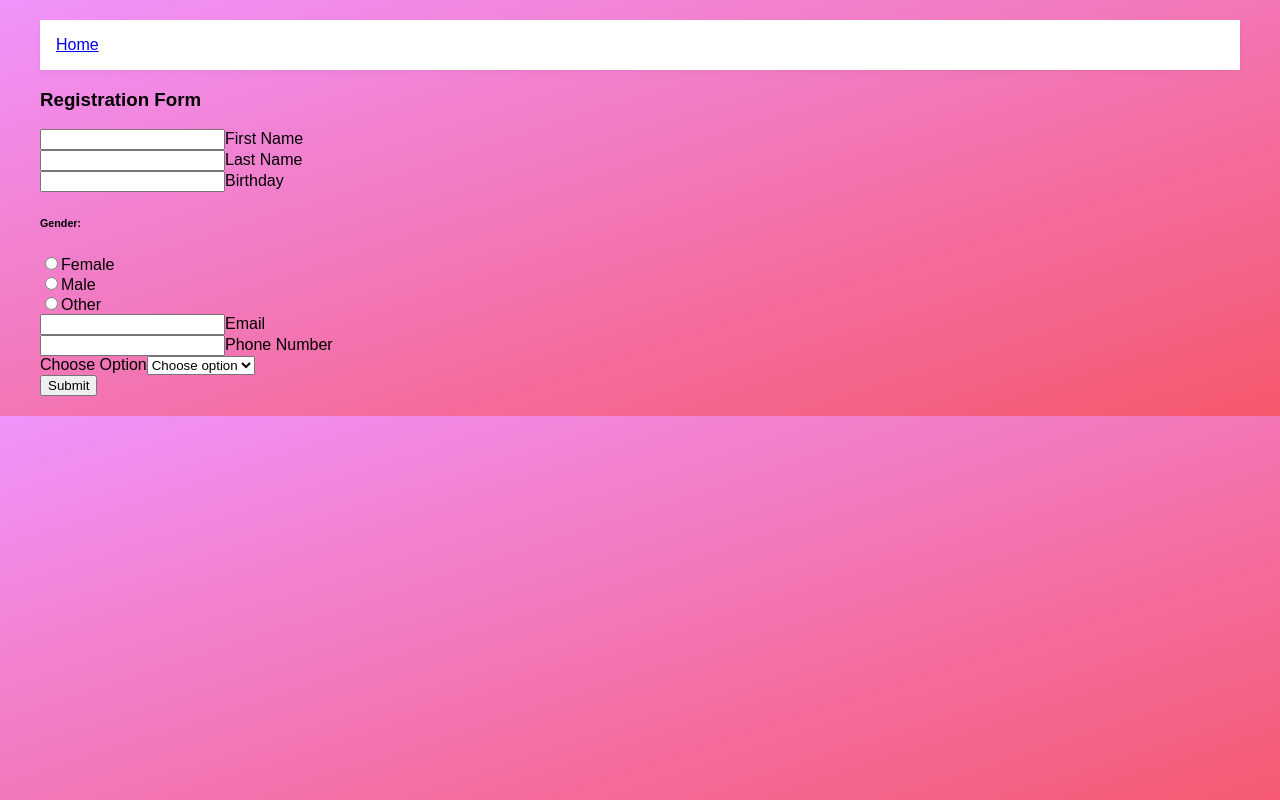
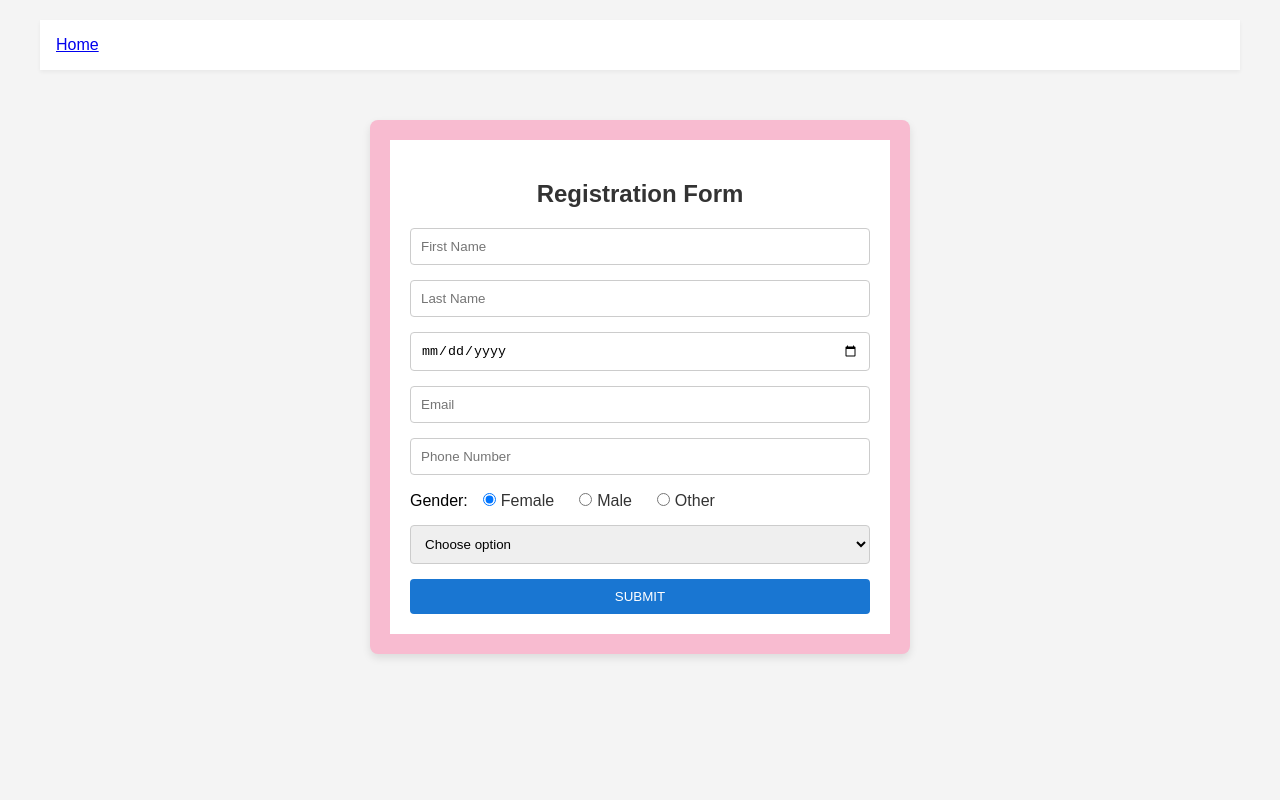
Before and after one commit to TELIT-Hackathon2023/5-totally_spice, a React (Create React App) app in the folder client/: page /registration in a window 1280 px wide. Built offline with nearby package versions, Linux system fonts and the light colour scheme.

Commit message:
registration-component

```diff
--- a/client/src/components/Registration.js
+++ b/client/src/components/Registration.js
@@ -1,76 +1,105 @@
-import React from 'react';
-import {
-  MDBBtn,
-  MDBContainer,
-  MDBRow,
-  MDBCol,
-  MDBCard,
-  MDBCardBody,
-  MDBInput,
-  MDBRadio
-} from 'mdb-react-ui-kit';
-
+import React, { useState } from 'react';
 import '../styles/Registration.css';
 
-function Registration() {
+const RegistrationForm = () => {
+  // State for each input field
+  const [firstName, setFirstName] = useState('');
+  const [lastName, setLastName] = useState('');
+  const [birthday, setBirthday] = useState('');
+  const [email, setEmail] = useState('');
+  const [phoneNumber, setPhoneNumber] = useState('');
+  const [gender, setGender] = useState('Female');
+  const [subject, setSubject] = useState('');
+
+  // Handler for the form submission
+  const handleSubmit = (event) => {
+    event.preventDefault();
+    const formData = {
+      firstName,
+      lastName,
+      birthday,
+      email,
+      phoneNumber,
+      gender,
+      subject,
+    };
+    // Here you would typically send the formData to a server
+    console.log(formData);
+  };
+
   return (
-      <MDBContainer fluid>
-        <MDBRow className='justify-content-center align-items-center m-5'>
-          <MDBCard>
-            <MDBCardBody className='px-4'>
-              <h3 className="fw-bold mb-4 pb-2 pb-md-0 mb-md-5">Registration Form</h3>
+      <div className="registration-form-container" style={{ backgroundColor: '#f8bbd0' }}>
+        <form onSubmit={handleSubmit} style={{ padding: '20px', backgroundColor: 'white' }}>
+          <h2>Registration Form</h2>
+          <input
+              type="text"
+              placeholder="First Name"
+              value={firstName}
+              onChange={(e) => setFirstName(e.target.value)}
+          />
+          <input
+              type="text"
+              placeholder="Last Name"
+              value={lastName}
+              onChange={(e) => setLastName(e.target.value)}
+          />
+          <input
+              type="date"
+              value={birthday}
+              onChange={(e) => setBirthday(e.target.value)}
+          />
+          <input
+              type="email"
+              placeholder="Email"
+              value={email}
+              onChange={(e) => setEmail(e.target.value)}
+          />
+          <input
+              type="tel"
+              placeholder="Phone Number"
+              value={phoneNumber}
+              onChange={(e) => setPhoneNumber(e.target.value)}
+          />
+          <div>
+            Gender:
+            <label>
+              <input
+                  type="radio"
+                  value="Female"
+                  checked={gender === 'Female'}
+                  onChange={(e) => setGender(e.target.value)}
+              />
+              Female
+            </label>
+            <label>
+              <input
+                  type="radio"
+                  value="Male"
+                  checked={gender === 'Male'}
+                  onChange={(e) => setGender(e.target.value)}
+              />
+              Male
+            </label>
+            <label>
+              <input
+                  type="radio"
+                  value="Other"
+                  checked={gender === 'Other'}
+                  onChange={(e) => setGender(e.target.value)}
+              />
+              Other
+            </label>
+          </div>
+          <select value={subject} onChange={(e) => setSubject(e.target.value)}>
+            <option value="">Choose option</option>
+            <option value="Subject 1">Subject 1</option>
+            <option value="Subject 2">Subject 2</option>
+            <option value="Subject 3">Subject 3</option>
+          </select>
+          <button type="submit">SUBMIT</button>
+        </form>
+      </div>
+  );
+};
 
-              <MDBRow>
-                <MDBCol md='6'>
-                  <MDBInput wrapperClass='mb-4' label='First Name' size='lg' id='form1' type='text'/>
-                </MDBCol>
-                <MDBCol md='6'>
-                  <MDBInput wrapperClass='mb-4' label='Last Name' size='lg' id='form2' type='text'/>
-                </MDBCol>
-              </MDBRow>
-
-              <MDBRow>
-                <MDBCol md='6'>
-                  <MDBInput wrapperClass='mb-4' label='Birthday' size='lg' id='form3' type='text'/>
-                </MDBCol>
-                <MDBCol md='6' className='mb-4'>
-                  <h6 className="fw-bold">Gender: </h6>
-                  <MDBRadio name='inlineRadio' id='inlineRadio1' value='option1' label='Female' inline />
-                  <MDBRadio name='inlineRadio' id='inlineRadio2' value='option2' label='Male' inline />
-                  <MDBRadio name='inlineRadio' id='inlineRadio3' value='option3' label='Other' inline />
-                </MDBCol>
-              </MDBRow>
-
-              <MDBRow>
-                <MDBCol md='6'>
-                  <MDBInput wrapperClass='mb-4' label='Email' size='lg' id='form4' type='email'/>
-                </MDBCol>
-                <MDBCol md='6'>
-                  <MDBInput wrapperClass='mb-4' label='Phone Number' size='lg' id='form5' type='text'/>
-                </MDBCol>
-              </MDBRow>
-
-              {/* Custom Select Dropdown */}
-              <MDBRow>
-                <MDBCol md='6'>
-                  <div className="mb-4">
-                    <label htmlFor="customSelect" className="form-label">Choose Option</label>
-                    <select className="form-select" id="customSelect">
-                      <option disabled selected>Choose option</option>
-                      <option value="1">Subject 1</option>
-                      <option value="2">Subject 2</option>
-                      <option value="3">Subject 3</option>
-                    </select>
-                  </div>
-                </MDBCol>
-              </MDBRow>
-
-              <MDBBtn className='mb-4' size='lg'>Submit</MDBBtn>
-            </MDBCardBody>
-          </MDBCard>
-        </MDBRow>
-      </MDBContainer>
-  );
-}
-
-export default Registration;
+export default RegistrationForm;
--- a/client/src/styles/Registration.css
+++ b/client/src/styles/Registration.css
@@ -1,10 +1,60 @@
-body {
-  /* fallback for old browsers */
-  background: #f093fb;
+.registration-form-container {
+  max-width: 500px;
+  margin: 50px auto;
+  padding: 20px;
+  background-color: #ffffff;
+  border-radius: 8px;
+  box-shadow: 0 4px 8px rgba(0, 0, 0, 0.1);
+  font-family: 'Arial', sans-serif;
+}
 
-  /* Chrome 10-25, Safari 5.1-6 */
-  background: -webkit-linear-gradient(to bottom right, rgba(240, 147, 251, 1), rgba(245, 87, 108, 1));
+.registration-form-container h2 {
+  color: #333;
+  text-align: center;
+  margin-bottom: 20px;
+}
 
-  /* W3C, IE 10+/ Edge, Firefox 16+, Chrome 26+, Opera 12+, Safari 7+ */
-  background: linear-gradient(to bottom right, rgba(240, 147, 251, 1), rgba(245, 87, 108, 1))
+.registration-form-container form {
+  display: flex;
+  flex-direction: column;
 }
+
+.registration-form-container input[type="text"],
+.registration-form-container input[type="email"],
+.registration-form-container input[type="tel"],
+.registration-form-container input[type="date"],
+.registration-form-container select {
+  padding: 10px;
+  margin-bottom: 15px;
+  border: 1px solid #ccc;
+  border-radius: 4px;
+}
+
+.registration-form-container input[type="radio"] {
+  margin-left: 15px;
+  margin-right: 5px;
+}
+
+.registration-form-container label {
+  margin-right: 10px;
+  color: #333;
+}
+
+.registration-form-container button {
+  padding: 10px 20px;
+  background-color: #1976d2;
+  color: white;
+  border: none;
+  border-radius: 4px;
+  cursor: pointer;
+  transition: background-color 0.3s ease;
+}
+
+.registration-form-container button:hover {
+  background-color: #1565c0;
+}
+
+/* This is for the gender label alignment */
+.registration-form-container div {
+  margin-bottom: 15px;
+}
```
